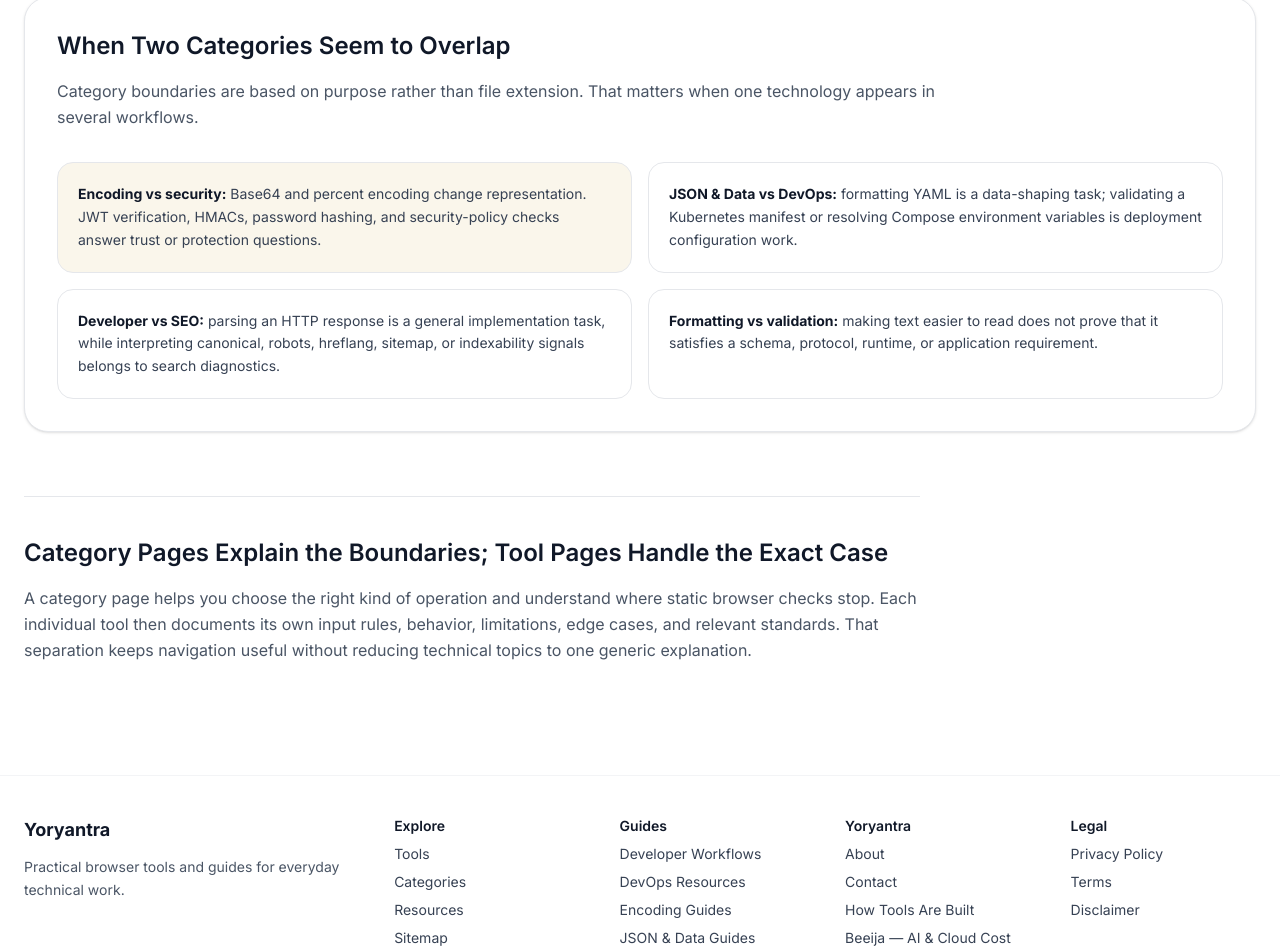
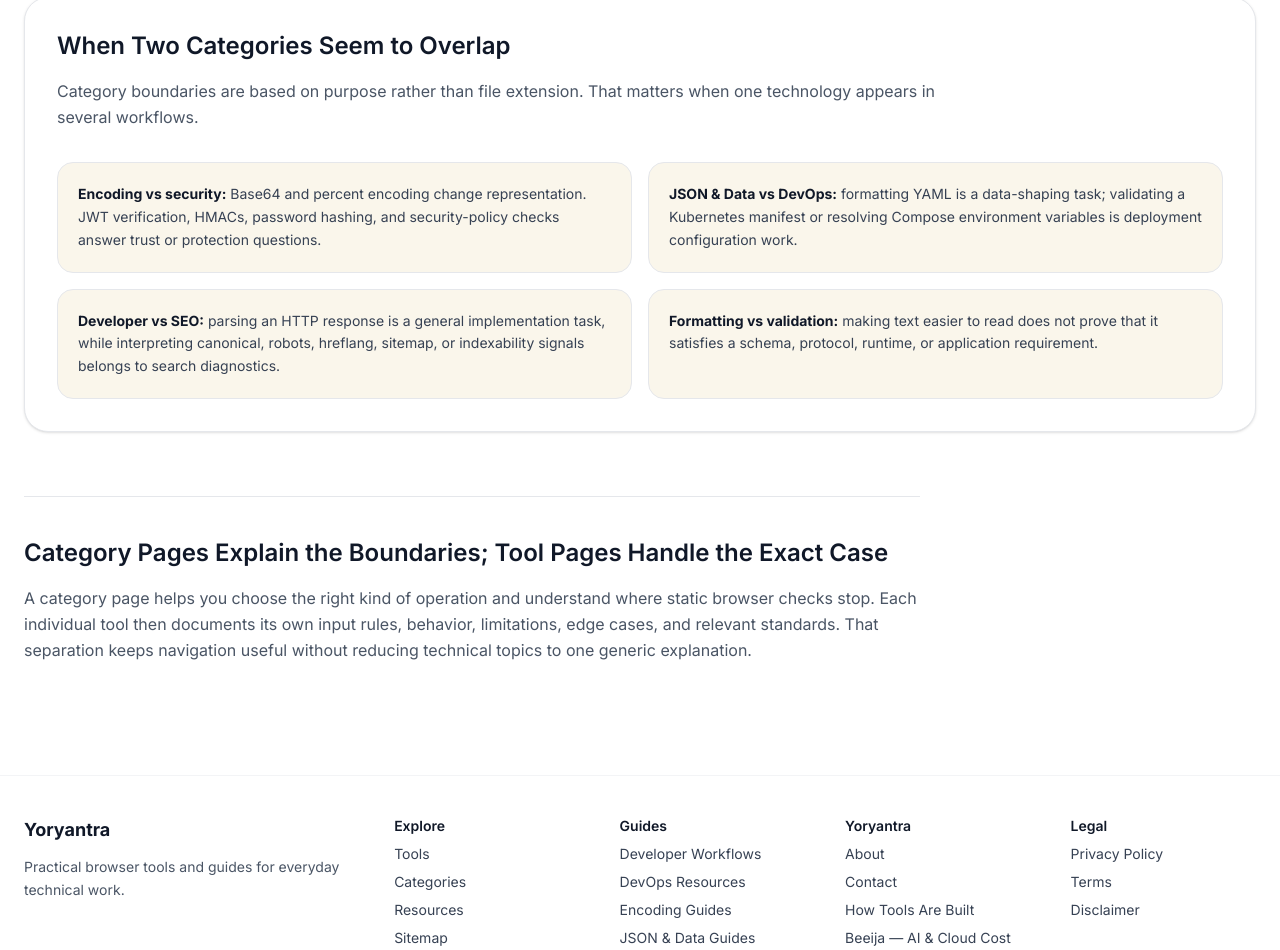
Before and after one commit to vaarunsonawwane-ops/yoryantra-new, a Next.js app: page /categories in a window 1280 px wide. Shown: the part 1086-2036 px from the top of the page. Built offline with nearby package versions, Linux system fonts and the light colour scheme.

Commit message:
Fix card shadow consistency and category background

```diff
--- a/app/categories/page.tsx
+++ b/app/categories/page.tsx
@@ -132,7 +132,7 @@ export default function Page() {
                 protection questions.
               </p>
             </div>
-            <div className="rounded-2xl border border-gray-200 bg-bg-[#FAF6EB] p-5">
+            <div className="rounded-2xl border border-gray-200 bg-[#FAF6EB] p-5">
               <p className="text-sm leading-relaxed text-gray-700">
                 <strong className="text-gray-900">JSON & Data vs DevOps:</strong>{" "}
                 formatting YAML is a data-shaping task; validating a Kubernetes
@@ -140,7 +140,7 @@ export default function Page() {
                 configuration work.
               </p>
             </div>
-            <div className="rounded-2xl border border-gray-200 bg-bg-[#FAF6EB] p-5">
+            <div className="rounded-2xl border border-gray-200 bg-[#FAF6EB] p-5">
               <p className="text-sm leading-relaxed text-gray-700">
                 <strong className="text-gray-900">Developer vs SEO:</strong>{" "}
                 parsing an HTTP response is a general implementation task, while
@@ -148,7 +148,7 @@ export default function Page() {
                 signals belongs to search diagnostics.
               </p>
             </div>
-            <div className="rounded-2xl border border-gray-200 bg-bg-[#FAF6EB] p-5">
+            <div className="rounded-2xl border border-gray-200 bg-[#FAF6EB] p-5">
               <p className="text-sm leading-relaxed text-gray-700">
                 <strong className="text-gray-900">Formatting vs validation:</strong>{" "}
                 making text easier to read does not prove that it satisfies a schema,
--- a/app/components/ToolCard.tsx
+++ b/app/components/ToolCard.tsx
@@ -11,7 +11,7 @@ export default function ToolCard({
 }) {
   return (
     <Link href={href} className="block group">
-      <div className="h-full p-6 bg-white border border-gray-200 rounded-2xl transition-all duration-200 hover:-translate-y-1 hover:shadow-lg">
+      <div className="h-full rounded-2xl border border-gray-200 bg-white p-6 shadow-sm transition duration-200 hover:-translate-y-1 hover:shadow-md">
 
         {/* TITLE */}
         <h2 className="text-xl font-semibold text-gray-900 group-hover:text-[var(--light-gold)] transition-colors duration-200">
```
